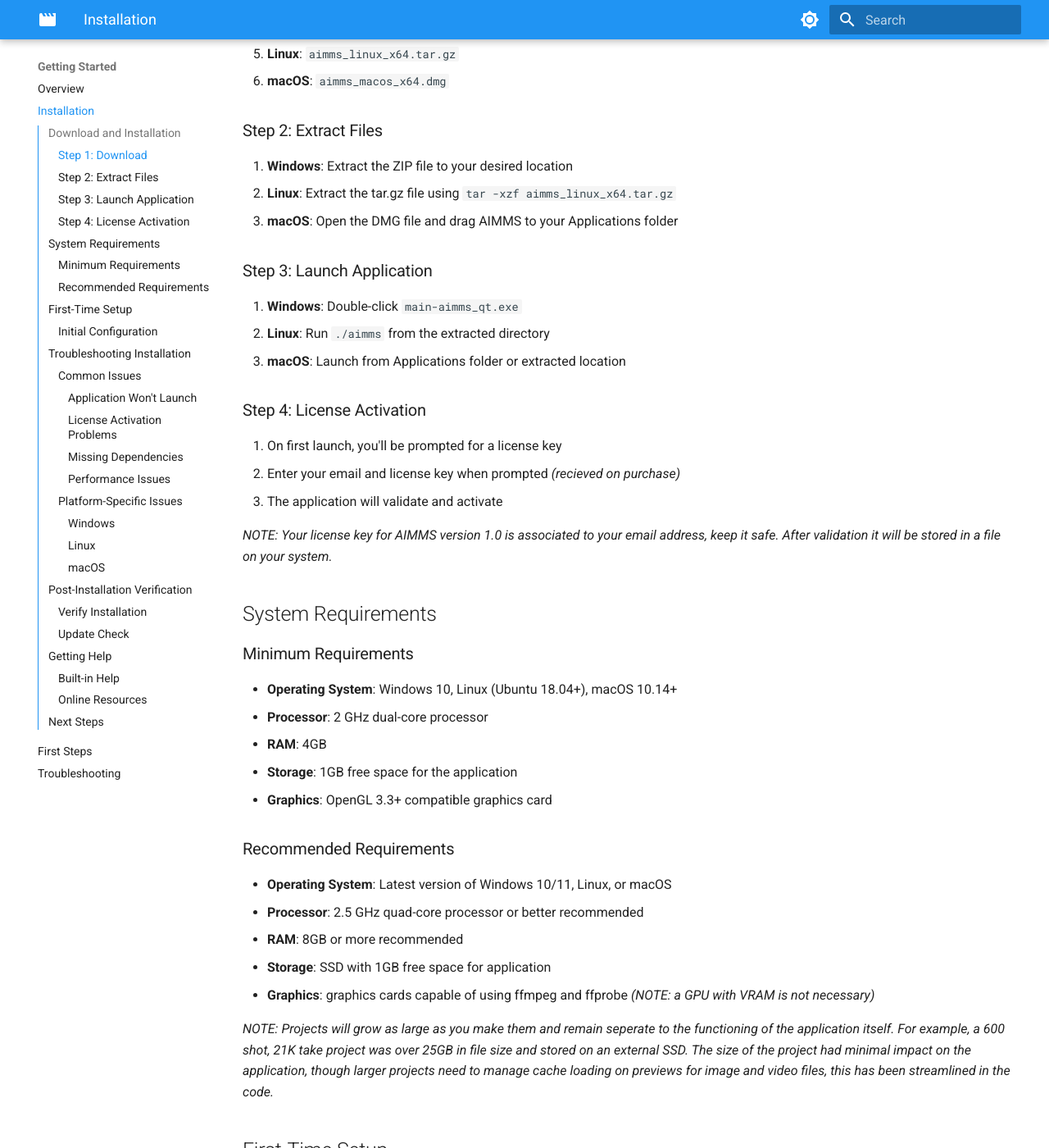
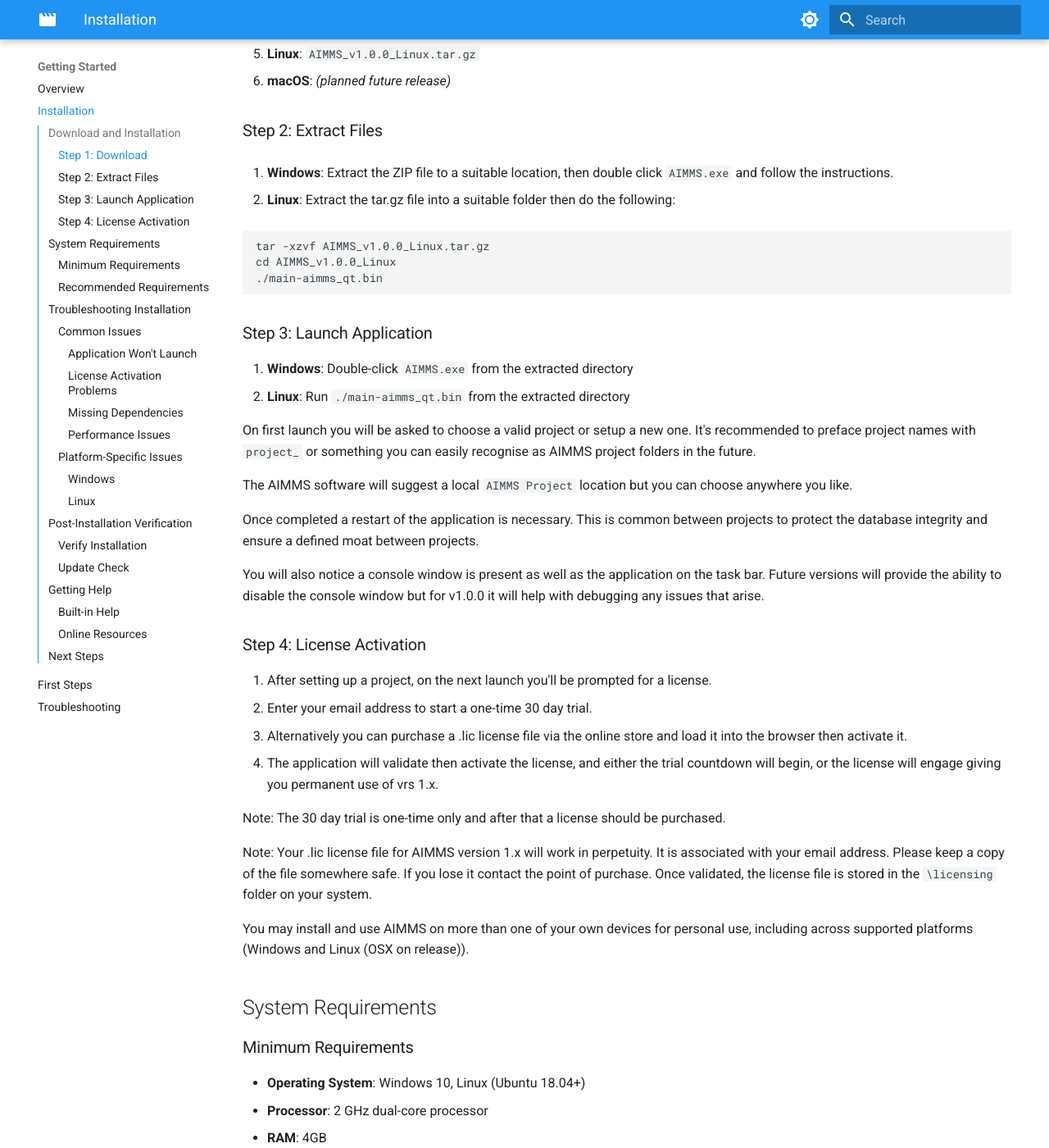
Before and after one commit to AI-Making-Movies/aimms-docs, an MkDocs documentation site: the page built from docs/getting-started/installation.md, in a window 1280 px wide and 1400 px high, scrolled down 464 px. Shown: the whole window at 82% size. Built offline with MkDocs 1.6.1 and Material for MkDocs 9.7.7, drawn with Linux system fonts in a browser that asks for light colours; the version menu is left out; some of the changed text lies outside the part shown.

Commit message:
updating content ready for launch of vr1.0.0

````diff
--- a/docs/getting-started/installation.md
+++ b/docs/getting-started/installation.md
@@ -9,56 +9,69 @@
 1. Visit the [official AIMMS portal](https://markdkberry.com/software/)
 2. Download the latest version for your platform
 3. Choose the appropriate file for your operating system:
-   - **Windows**: `aimms_windows_x64.zip`
-   - **Linux**: `aimms_linux_x64.tar.gz`
-   - **macOS**: `aimms_macos_x64.dmg`
+   - **Windows**: `AIMMS_v1.0.0_Win64.zip`
+   - **Linux**: `AIMMS_v1.0.0_Linux.tar.gz`
+   - **macOS**: *(planned future release)*
 
 ### Step 2: Extract Files
 
-1. **Windows**: Extract the ZIP file to your desired location
-2. **Linux**: Extract the tar.gz file using `tar -xzf aimms_linux_x64.tar.gz`
-3. **macOS**: Open the DMG file and drag AIMMS to your Applications folder
+1. **Windows**: Extract the ZIP file to a suitable location, then double click `AIMMS.exe` and follow the instructions.
+
+2. **Linux**: Extract the tar.gz file into a suitable folder then do the following:
+
+   ```
+   tar -xzvf AIMMS_v1.0.0_Linux.tar.gz
+   cd AIMMS_v1.0.0_Linux
+   ./main-aimms_qt.bin
+   ```
 
 ### Step 3: Launch Application
 
-1. **Windows**: Double-click `main-aimms_qt.exe`
-2. **Linux**: Run `./aimms` from the extracted directory
-3. **macOS**: Launch from Applications folder or extracted location
+1. **Windows**: Double-click `AIMMS.exe` from the extracted directory
+2. **Linux**: Run `./main-aimms_qt.bin` from the extracted directory
+
+On first launch you will be asked to choose a valid project or setup a new one. It's recommended to preface project names with `project_` or something you can easily recognise as AIMMS project folders in the future.
+
+The AIMMS software will suggest a local `AIMMS Project` location but you can choose anywhere you like.
+
+Once completed a restart of the application is necessary. This is common between projects to protect the database integrity and ensure a defined moat between projects.
+
+You will also notice a console window is present as well as the application on the task bar. Future versions will provide the ability to disable the console window but for v1.0.0 it will help with debugging any issues that arise.
 
 ### Step 4: License Activation
 
-1. On first launch, you'll be prompted for a license key
-2. Enter your email and license key when prompted *(recieved on purchase)*
-3. The application will validate and activate
+1. After setting up a project, on the next launch you'll be prompted for a license.
+2. Enter your email address to start a one-time 30 day trial.
+3. Alternatively you can purchase a .lic license file via the online store and load it into the browser then activate it.
+3. The application will validate then activate the license, and either the trial countdown will begin, or the license will engage giving you permanent use of vrs 1.x.
 
-*NOTE: Your license key for AIMMS version 1.0 is associated to your email address, keep it safe. After validation it will be stored in a file on your system.*
+Note: The 30 day trial is one-time only and after that a license should be purchased.
+
+Note: Your .lic license file for AIMMS version 1.x will work in perpetuity. It is associated with your email address. Please keep a copy of the file somewhere safe. If you lose it contact the point of purchase. Once validated, the license file is stored in the `\licensing` folder on your system.
+
+You may install and use AIMMS on more than one of your own devices for personal use, including across supported platforms (Windows and Linux (OSX on release)).
 
 ## System Requirements
 
 ### Minimum Requirements
 
-- **Operating System**: Windows 10, Linux (Ubuntu 18.04+), macOS 10.14+
+- **Operating System**: Windows 10, Linux (Ubuntu 18.04+)
 - **Processor**: 2 GHz dual-core processor
 - **RAM**: 4GB
-- **Storage**: 1GB free space for the application
+- **Storage**: at least 1.5GB free space for the application
 - **Graphics**: OpenGL 3.3+ compatible graphics card
 
 ### Recommended Requirements
 
-- **Operating System**: Latest version of Windows 10/11, Linux, or macOS
+- **Operating System**: Latest version of Windows 10/11, Linux
 - **Processor**: 2.5 GHz quad-core processor or better recommended
 - **RAM**: 8GB or more recommended
-- **Storage**: SSD with 1GB free space for application
+- **Storage**: SSD with 1.5GB free space for application
 - **Graphics**: graphics cards capable of using ffmpeg and ffprobe *(NOTE: a GPU with VRAM is not necessary)*
 
-*NOTE: Projects will grow as large as you make them and remain seperate to the functioning of the application itself. For example, a 600 shot, 21K take project was over 25GB in file size and stored on an external SSD. The size of the project had minimal impact on the application, though larger projects need to manage cache loading on previews for image and video files, this has been streamlined in the code.*
+*NOTE: Projects will grow as large as you make them and remain seperate to the functioning of the application itself. For example, a 600 shot, 21K take project was over 25GB in file size and stored on an external SSD.*
 
-## First-Time Setup
-
-### Initial Configuration
-
-1. **Enter License Key**: On starting the application for the first time. Email address and valid license key.
-2. **Default Project Location**: Choose where to save your project, or open and validate an existing AIMMS project *(subject to version control and migration)*.
+*The size of the project has minimal impact on the application, though larger projects need to manage cache loading on previews for image and video files, this has been streamlined in the code.*
 
 
 ## Troubleshooting Installation
@@ -77,12 +90,12 @@
 - Check antivirus software isn't blocking the application
 
 #### License Activation Problems
-**Problem**: License key not accepted
+**Problem**: License file not accepted
 
 **Solutions**:
 
-- Verify the license key is entered correctly
-- Check you recieved a license key on purchase *(associated to email address)*
+- Verify the license file is valid *(.lic with json format information)*
+- Check you recieved a license file on purchase *(associated to email address)*
 - Contact support if the issue persists
 - You do not need to be online to activate the license
 
@@ -119,11 +132,6 @@
 - **Permissions**: Make the executable file executable: `chmod +x aimms`
 - **Dependencies**: Install required libraries if prompted
 - **Desktop Integration**: Create desktop shortcuts for easier access
-
-#### macOS
-- **Gatekeeper**: If blocked by Gatekeeper, right-click and select "Open"
-- **Permissions**: Grant necessary file system permissions when prompted
-- **Rosetta**: On Apple Silicon Macs, ensure Rosetta is installed if needed
 
 ## Post-Installation Verification
 
@@ -150,13 +158,16 @@
 
 ### Online Resources
 - [**Official Website**](https://markdkberry.com/software/): Visit for latest downloads and news
+- [**Patreon (Free tier)**](https://www.patreon.com/c/AIMakingMovies): For latest updates and information
 - [**Documentation**](https://ai-making-movies.github.io/aimms-docs/): Comprehensive user guides
-- [**Video Tutorials**](https://www.youtube.com/@markdkberry): Step-by-step video guides
-- **Community Forum**: User discussions and support *(planned)*
+- [**Video Tutorials**](https://www.youtube.com/playlist?list=PLVCJTJhkunkRutnutiP9dgd6crw8MWEHN): Step-by-step video guides
+- [**Github Issues**](https://github.com/AI-Making-Movies/aimms-docs/issues): Report bugs, suggest improvements. *(There is no guaranteed support or response time. Issues will be addressed when time permits.)*
 
 ## Next Steps
 
 After successful installation:
+
+*While this site is in development it is recommended you check the [**Video Tutorials**](https://www.youtube.com/playlist?list=PLVCJTJhkunkRutnutiP9dgd6crw8MWEHN) for the most up to date information on use. - Jan 2026*
 
 1. **Create Your First Project**: Follow the Quick Start Guide
 2. **Explore the Interface**: Familiarize yourself with the main modules
````
Also changed, not shown: other parts of docs/getting-started/installation.md (+2 -2 lines), docs/getting-started/first-steps.md (+11 -7 lines), docs/index.md (+7 -5 lines).
